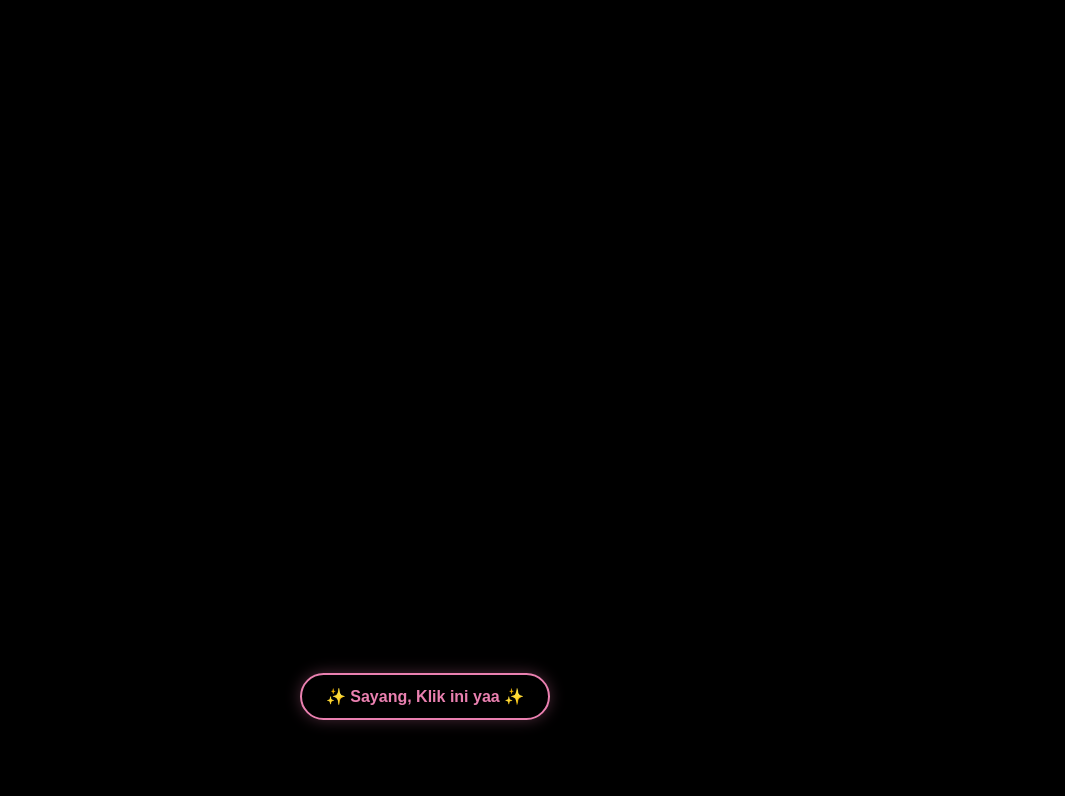
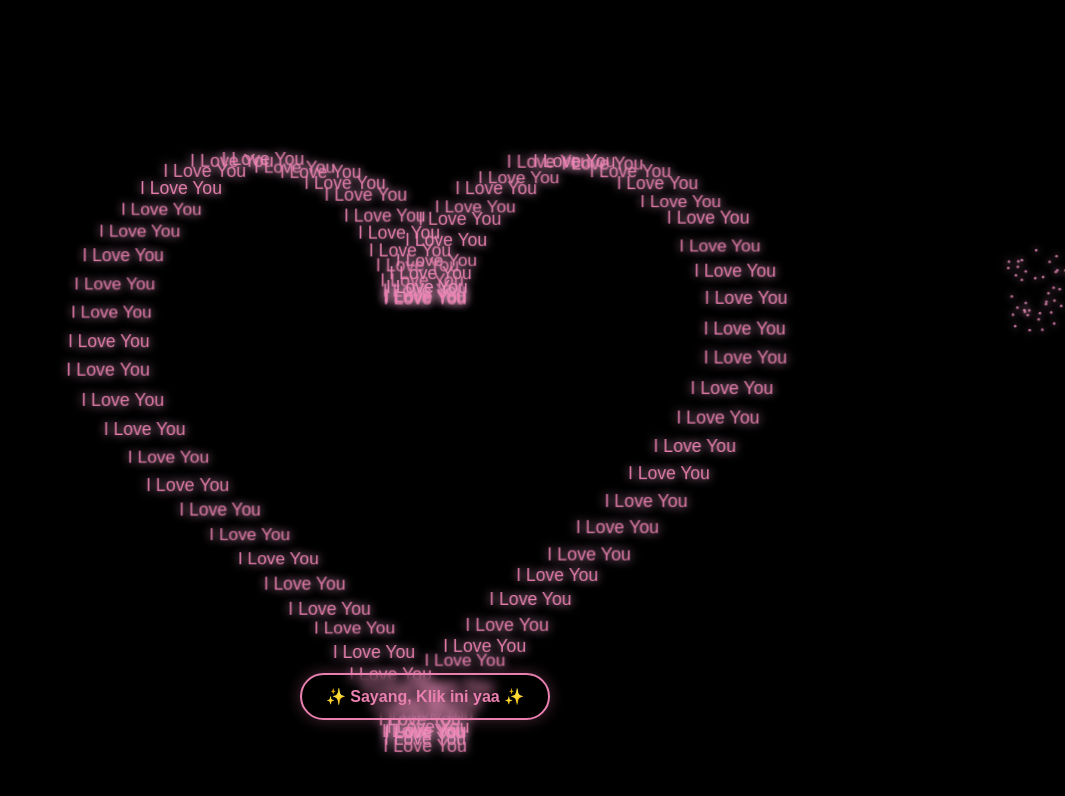
Before and after one commit to CindiAuliaSiregar/untuk-akmal, a plain HTML site: page index.html in a window 1280 px wide. Shown: the whole page, without its empty margins (215-1280 px from the left). Drawn offline with Linux system fonts and the light colour scheme; animation ran at ten frames a second.

Commit message:
Add files via upload

```diff
--- a/index.html
+++ b/index.html
@@ -5,146 +5,142 @@
     <meta name="viewport" content="width=device-width, initial-scale=1.0">
     <title>For You</title>
 
-    /* --- RESPONSIVE DESIGN UNTUK HP --- */
-        /* Kode di bawah ini hanya akan aktif jika web dibuka di layar sempit (kurang dari 600px) */
+    <style>
+        /* --- STYLING DASAR --- */
+        body {
+            /* Menghapus spasi default di pinggir layar */
+            margin: 0;
+            /* Latar belakang hitam pekat */
+            background-color: #000;
+            /* Menggunakan Flexbox untuk memposisikan elemen di tengah layar */
+            display: flex;
+            flex-direction: column;
+            justify-content: center;
+            align-items: center;
+            /* Tinggi layar 100% dari perangkat */
+            height: 100vh;
+            /* Menyembunyikan elemen yang meluber keluar layar (mencegah scroll) */
+            overflow: hidden;
+            /* Memberikan efek kedalaman/perspektif 3D pada halaman */
+            perspective: 1000px;
+            /* Mengatur jenis font dasar */
+            font-family: 'Arial', sans-serif;
+        }
+
+        /* --- STYLING WADAH HATI --- */
+        .container {
+            /* Posisinya relatif terhadap dokumen */
+            position: relative;
+            /* Memastikan anak elemen (partikel teks) mempertahankan efek 3D mereka */
+            transform-style: preserve-3d;
+            /* Z-index 10 agar berada di atas kembang api, tapi di bawah tombol */
+            z-index: 10;
+        }
+
+        /* --- STYLING PARTIKEL TEKS --- */
+        .ui_love_word {
+            /* Warna font pink */
+            color: #ea80b0;
+            /* Posisinya absolut agar bisa ditumpuk dan dimanipulasi posisinya */
+            position: absolute;
+            /* Memberikan efek bayangan menyala (glow) warna pink muda */
+            text-shadow: 0 0 10px #ffb3d9;
+            /* Mencegah teks terpotong ke baris baru */
+            white-space: nowrap;
+            opacity: 1;
+            /* Transisi halus saat ukuran font berubah (misal saat diputar dari landscape ke portrait) */
+            transition: font-size 0.5s ease;
+        }
+
+        /* --- STYLING AREA TOMBOL --- */
+        .btn-container {
+            /* Posisinya absolut di bagian bawah layar */
+            position: absolute;
+            bottom: 10%; /* Jarak 10% dari bawah */
+            /* Z-index 20 agar selalu ada di lapisan teratas (selalu bisa diklik) */
+            z-index: 20;
+            /* Lebar penuh agar tombol bisa dipusatkan */
+            width: 100%;
+            display: flex;
+            justify-content: center;
+        }
+
+        button {
+            /* Tombol tembus pandang */
+            background-color: transparent;
+            /* Teks warna pink */
+            color: #ea80b0;
+            /* Garis pinggir warna pink */
+            border: 2px solid #ea80b0;
+            /* Jarak teks ke garis pinggir (atas-bawah 12px, kiri-kanan 24px) */
+            padding: 12px 24px;
+            font-size: 1rem;
+            font-weight: bold;
+            /* Membuat pinggiran tombol bulat */
+            border-radius: 30px;
+            /* Ubah kursor jadi tangan saat disorot */
+            cursor: pointer;
+            /* Bayangan bercahaya warna pink */
+            box-shadow: 0 0 15px rgba(234, 128, 176, 0.3);
+            /* Transisi halus untuk semua perubahan (saat di-hover) */
+            transition: all 0.3s ease;
+            /* Memberi efek blur pada background yang ada di balik tombol */
+            backdrop-filter: blur(5px);
+        }
+
+        /* Efek saat tombol disorot (hover) */
+        button:hover {
+            /* Warna tombol jadi pink penuh */
+            background-color: #ea80b0;
+            /* Teks jadi hitam */
+            color: #000;
+            /* Bayangan makin terang */
+            box-shadow: 0 0 20px #ffb3d9;
+            /* Tombol sedikit membesar */
+            transform: scale(1.05);
+        }
+
+        /* --- OPTIMALISASI MOBILE (MEDIA QUERY) --- */
+        /* Perintah ini hanya dieksekusi JIKA lebar layar kurang dari 600px (layar HP) */
         @media (max-width: 600px) {
             .btn-container {
-                /* Menaikkan tombol sedikit ke atas agar tidak tertutup sistem navigasi HP */
+                /* Tombol dinaikkan agar tidak terhalang menu navigasi bawah di HP modern */
                 bottom: 15%;
             }
             button {
-                /* Mengecilkan ukuran tombol di HP */
+                /* Ukuran tombol dikecilkan agar pas di HP */
                 font-size: 0.85rem;
-                padding: 10px 18px;
+                padding: 10px 20px;
             }
         }
 
-    <style>
-        /* Desain dasar untuk seluruh halaman web (body) */
-        body {
-            /* Menghilangkan jarak (margin) putih di pinggir layar */
-            margin: 0;
-            /* Mengubah warna latar belakang menjadi hitam pekat */
-            background-color: #000;
-            /* Menggunakan Flexbox agar elemen mudah diatur posisinya */
-            display: flex;
-            /* Menyusun elemen dari atas ke bawah */
-            flex-direction: column;
-            /* Memposisikan konten pas di tengah layar secara vertikal */
-            justify-content: center;
-            /* Memposisikan konten pas di tengah layar secara horizontal */
-            align-items: center;
-            /* Menyesuaikan tinggi halaman dengan tinggi layar penuh (100 Viewport Height) */
-            height: 100vh;
-            /* Menyembunyikan apa pun yang keluar dari batas layar (mencegah scroll bar) */
-            overflow: hidden;
-            /* Memberikan efek kedalaman 3D sebesar 1000 pixel */
-            perspective: 1000px;
-            /* Mengatur jenis huruf/font standar */
-            font-family: 'Arial', sans-serif;
-        }
-
-        /* Wadah untuk bentuk hati */
-        .container {
-            /* Posisinya diatur relatif terhadap body */
-            position: relative;
-            /* Memastikan partikel di dalamnya tetap menjaga efek 3D mereka */
-            transform-style: preserve-3d;
-            /* Layer index 10 agar berada di atas kembang api, tapi di bawah tombol */
-            z-index: 10;
-        }
-
-        /* Desain untuk masing-masing teks (I Love You / Nama Akmal) */
-        .ui_love_word {
-            /* Warna teks pink cerah */
-            color: #ea80b0;
-            /* Posisi absolut agar bisa ditumpuk dan digerakkan dengan bebas */
-            position: absolute;
-            /* Memberikan efek bersinar (glowing) berwarna pink muda di belakang teks */
-            text-shadow: 0 0 10px #ffb3d9;
-            /* Mencegah teks turun ke baris baru (dipaksa sebaris) */
-            white-space: nowrap;
-            /* Tingkat transparansi 1 (terlihat sepenuhnya/tidak transparan) */
-            opacity: 1;
-        }
-
-        /* Wadah khusus untuk area tombol di bawah */
-        .btn-container {
-            /* Posisinya absolut menempel di bawah */
-            position: absolute;
-            /* Berjarak 10% dari layar bagian bawah */
-            bottom: 10%;
-            /* Layer index 20, paling atas agar selalu bisa diklik */
-            z-index: 20;
-        }
-
-        /* Desain untuk Tombol */
-        button {
-            /* Warna latar belakang tombol transparan */
-            background-color: transparent;
-            /* Warna teks tombol pink */
-            color: #ea80b0;
-            /* Garis pinggir tombol tebal 2px warna pink */
-            border: 2px solid #ea80b0;
-            /* Jarak antara teks dan garis pinggir tombol (atas-bawah 12px, kiri-kanan 24px) */
-            padding: 12px 24px;
-            /* Ukuran huruf tombol */
-            font-size: 1rem;
-            /* Menebalkan huruf tombol */
-            font-weight: bold;
-            /* Membuat ujung-ujung tombol menjadi bulat/melengkung */
-            border-radius: 30px;
-            /* Mengubah kursor panah menjadi ikon jari saat disorot */
-            cursor: pointer;
-            /* Efek bayangan luar tombol warna pink transparan */
-            box-shadow: 0 0 15px rgba(234, 128, 176, 0.3);
-            /* Transisi halus saat tombol disentuh (durasi 0.3 detik) */
-            transition: all 0.3s ease;
-            /* Memberi efek buram (blur) pada background yang ada tepat di belakang tombol */
-            backdrop-filter: blur(5px);
-        }
-
-        /* Perubahan saat tombol disorot oleh mouse / ditahan di HP (Hover) */
-        button:hover {
-            /* Background tombol berubah jadi pink pekat */
-            background-color: #ea80b0;
-            /* Teks tombol berubah jadi hitam */
-            color: #000;
-            /* Bayangannya makin terang */
-            box-shadow: 0 0 20px #ffb3d9;
-            /* Tombol sedikit membesar (skala 1.05) */
-            transform: scale(1.05);
-        }
-
-        /* Wadah khusus untuk kembang api */
+        /* --- STYLING WADAH KEMBANG API --- */
         #fireworks-container {
-            /* Menempel ke sudut kiri atas layar */
+            /* Posisinya tetap di pojok kiri atas, mengambil seluruh layar */
             position: absolute;
             top: 0; left: 0;
-            /* Mengambil lebar 100% dan tinggi 100% layar */
             width: 100vw; height: 100vh;
-            /* Layer index 1, paling belakang (di belakang hati) */
+            /* Berada di lapisan paling belakang */
             z-index: 1;
-            /* Mengabaikan klik, sehingga kalau kita klik di area ini, klik tembus ke tombol */
+            /* Klik tidak akan berefek pada wadah ini (agar tidak memblokir tombol) */
             pointer-events: none;
         }
 
-        /* Desain untuk satu butir/percikan kembang api */
+        /* --- STYLING PERCIKAN KEMBANG API --- */
         .spark {
             position: absolute;
-            /* Ukuran percikan sangat kecil (4x4 pixel) */
+            /* Ukuran butiran sangat kecil */
             width: 4px; height: 4px;
-            /* Dibuat menjadi bulat sempurna */
-            border-radius: 50%;
-            /* Menjalankan animasi bernama 'explode' selama 1.5 detik */
+            border-radius: 50%; /* Bulat sempurna */
+            /* Panggil animasi 'explode' berdurasi 1.5 detik, dan biarkan di kondisi terakhir (forwards) */
             animation: explode 1.5s ease-out forwards;
         }
 
-        /* Rumus Animasi pergerakan Kembang Api */
+        /* Keyframes Animasi Ledakan */
         @keyframes explode {
-            /* Frame awal (0%): Skala normal (1), posisi diam di tengah (0,0), terlihat jelas (opacity 1) */
+            /* Awal ledakan: skala normal (1), posisi (0,0), terlihat jelas (opacity 1) */
             0% { transform: scale(1) translate(0,0); opacity: 1; }
-            /* Frame akhir (100%): Skala menyusut hilang (0), melesat ke arah dx dan dy, memudar (opacity 0) */
+            /* Akhir ledakan: skala mengecil jadi 0, bergerak ke arah vektor dx dan dy, dan menghilang (opacity 0) */
             100% { transform: scale(0) translate(var(--dx), var(--dy)); opacity: 0; }
         }
     </style>
@@ -160,156 +156,167 @@
     </div>
 
     <script>
-        // Mengambil elemen HTML dari atas dan menyimpannya ke variabel JS
+        // Tangkap elemen-elemen HTML dan simpan dalam variabel
         const container = document.getElementById('heart-container');
         const toggleBtn = document.getElementById('toggleBtn');
         const fwContainer = document.getElementById('fireworks-container');
 
-        // Variabel pelacak status: apakah sedang menampilkan nama (true) atau I Love You (false)?
+        // Status: false berarti tulisan "I Love You", true berarti tulisan panjang
         let isName = false;
-        // Menyimpan teks standar
+        // Definisi Teks
         const text1 = "I Love You";
-        // Menyimpan teks nama
         const text2 = "Muhammad Akmal Fadilah NGESELIN WLEE!!!";
 
-        // Membuat Array (daftar) kosong untuk menyimpan data posisi tiap huruf/teks
+        // Array untuk menyimpan data setiap partikel (elemen HTML dan parameternya)
         let particlesData = [];
-        // Variabel untuk menyimpan ID Animasi (digunakan untuk menghentikan animasi nanti)
+        // Variabel untuk mengontrol perulangan animasi
         let animationFrameId;
 
-        // --- FUNGSI UNTUK MEMBUAT BENTUK HATI ---
+        // FUNGSI: Membuat struktur HTML partikel hati
         function createHeart() {
-            // Bersihkan isi wadah hati (reset ulang)
+            // Bersihkan wadah agar tidak tumpang tindih dengan yang lama
             container.innerHTML = '';
-            // Kosongkan memori data posisi
+            // Kosongkan memori partikel
             particlesData = [];
 
-            // JUMLAH TEKS DIKURANGI DARI 300 MENJADI 45 AGAR TIDAK TERLALU RAPAT
-            const numParticles = 80;
+            // DETEKSI MOBILE: Cek apakah lebar layar kurang dari 600px
+            const isMobile = window.innerWidth < 600;
+            // Jika di HP, jumlah partikel dikurangi jadi 60 agar tidak berat. Jika di Laptop, 80 partikel.
+            const numParticles = isMobile ? 60 : 80;
 
-            // Melakukan perulangan sebanyak 45 kali untuk membuat 45 teks
+            // Ulangi pembuatan teks sebanyak jumlah partikel yang ditentukan
             for (let i = 0; i < numParticles; i++) {
-                // Menghitung titik sudut awal 't' untuk setiap teks secara merata di sepanjang jalur hati
+                // Hitung sudut penempatan awal untuk setiap teks agar membentuk lingkaran penuh
                 let t = Math.PI * 2 * (i / numParticles);
-                // Menentukan ketebalan 3D secara acak (maju-mundur)
+                // Beri nilai kedalaman (sumbu Z) secara acak untuk efek 3D (maju/mundur)
                 let z = (Math.random() - 0.5) * 40;
 
-                // Membuat tag HTML <div> baru
-                let // Mendeteksi apakah ini layar HP
-                let isMobile = window.innerWidth < 600;
-                // Menyesuaikan ukuran font agar lebih kecil di HP dan pas di laptop
-                if (isName) {
-                    el.style.fontSize = isMobile ? "0.4rem" : "0.7rem";
+                // Buat tag <div> baru untuk satu kalimat
+                let el = document.createElement('div');
+                el.className = 'ui_love_word';
+                // Masukkan teks sesuai status saat ini
+                el.innerText = isName ? text2 : text1;
+
+                // SKALA FONT DINAMIS
+                if (isMobile) {
+                    // Jika layar HP: teks panjang ukurannya 0.45rem, teks pendek 0.85rem
+                    el.style.fontSize = isName ? "0.45rem" : "0.85rem";
                 } else {
-                    el.style.fontSize = isMobile ? "0.6rem" : "1.0rem";
-                }el = document.createElement('div');
-                // Memberikan kelas CSS ke <div> tersebut
-                el.className = 'ui_love_word';
-                // Menentukan isi teks (Jika isName true = Nama Akmal, jika false = I Love You)
-                el.innerText = isName ? text2 : text1;
-                // Membedakan ukuran font. Jika nama (panjang) fontnya 0.8rem, jika I love You (pendek) 1.3rem
-                el.style.fontSize = isName ? "0.5rem" : "1.0rem";
+                    // Jika layar Laptop: teks panjang ukurannya 0.55rem, teks pendek 1.1rem
+                    el.style.fontSize = isName ? "0.55rem" : "1.1rem";
+                }
 
-                // Memasukkan <div> yang sudah jadi ke dalam wadah HTML
+                // Masukkan <div> kalimat tersebut ke dalam wadah HTML
                 container.appendChild(el);
-
-                // Menyimpan elemen beserta data matematikanya ke dalam memori Array agar bisa digerakkan
+                // Simpan elemen HTML, nilai sudut (t), dan kedalaman (z) ke dalam memori
                 particlesData.push({ el, t, z });
             }
         }
 
-        // --- FUNGSI UNTUK MENGGERAKKAN TEKS MENGALIR ---
+        // FUNGSI: Menganimasi/menggerakkan partikel teks mengikuti jalur hati
         function animateHeart() {
-            // Memeriksa satu per satu dari 45 data teks yang tersimpan
+            // Cek lagi apakah layar HP
+            const isMobile = window.innerWidth < 600;
+
+            // Loop melalui setiap partikel yang tersimpan
             particlesData.forEach(p => {
-                // INI KUNCI ANIMASINYA: Menambah nilai sudut 't' setiap detik.
-                // Semakin besar ditambah (misal 0.01), semakin cepat dia berputar. 0.003 cukup pelan.
+                // Tambahkan nilai t (sudut) setiap frame. Ini yang membuat teks terlihat mengalir/berjalan
                 p.t += 0.002;
 
-                // Menghitung ulang kordinat X (kanan-kiri) menggunakan rumus matematika parameterik Hati
+                // RUMUS MATEMATIKA PARAMETRIK HATI
+                // Hitung koordinat sumbu X
                 let x = 16 * Math.pow(Math.sin(p.t), 3);
-                // Menghitung ulang kordinat Y (atas-bawah) menggunakan rumus matematika parameterik Hati
+                // Hitung koordinat sumbu Y
                 let y = -(13 * Math.cos(p.t) - 5 * Math.cos(2*p.t) - 2 * Math.cos(3*p.t) - Math.cos(4*p.t));
 
-                // Rumus asli menghasilkan bentuk yang terlalu kecil, kita perbesar (scale up) 18 kali lipat
-              let scale = window.innerWidth < 600 ? 10 : 20;
+                // SKALA UKURAN HATI DINAMIS
+                // Jika di HP, perbesar rumus sebanyak 11x (agar tidak meluber). Jika di Laptop, perbesar 20x.
+                let scale = isMobile ? 11 : 20;
                 x *= scale;
                 y *= scale;
 
-                // Menerapkan posisi X dan Y yang sudah dihitung ke elemen teks di layar
-                p.el.style.transform = `translate(-50%, -25%) translate3d(${x}px, ${y}px, ${p.z}px)`;
+                // Terapkan koordinat yang sudah dihitung (ditambah koordinat Z dari memori) ke elemen HTML di layar
+                p.el.style.transform = `translate(-50%, -50%) translate3d(${x}px, ${y}px, ${p.z}px)`;
             });
 
-            // Meminta browser untuk memanggil fungsi animateHeart ini lagi secara terus menerus (looping animasi)
+            // Perintahkan browser untuk terus memanggil fungsi ini (membuat animasi berkelanjutan)
             animationFrameId = requestAnimationFrame(animateHeart);
         }
 
-        // --- FUNGSI UNTUK MENEMBAKKAN KEMBANG API ---
+        // FUNGSI: Menembakkan kembang api
         function shootFirework() {
-            // Menentukan posisi tengah ledakan secara acak di layar X (lebar)
+            // Tentukan koordinat tengah ledakan secara acak di area layar
             let cx = Math.random() * window.innerWidth;
-            // Menentukan posisi tengah ledakan secara acak di layar Y (tinggi)
             let cy = Math.random() * window.innerHeight;
 
-            // Menyediakan pilihan warna kembang api (Nuansa Pink dan Putih)
+            // Daftar warna kembang api
             const colors = ['#ffb3d9', '#ea80b0', '#ffffff', '#ff99cc'];
-            // Mengambil satu warna secara acak dari pilihan di atas
+            // Pilih satu warna acak
             let color = colors[Math.floor(Math.random() * colors.length)];
 
-            // Melakukan perulangan 40 kali untuk membuat 40 butir percikan dalam satu ledakan
-            for(let i = 0; i < 50; i++) {
-                // Membuat elemen <div> baru untuk satu butir percikan
+            // Buat 40 percikan untuk satu ledakan
+            for(let i = 0; i < 40; i++) {
+                // Buat <div> untuk satu percikan
                 let spark = document.createElement('div');
-                spark.className = 'spark'; // Menyambungkan ke CSS .spark
-                spark.style.background = color; // Memberi warna
-                // Memberi efek menyala pada percikan
-                spark.style.boxShadow = `0 0 10px ${color}, 0 0 20px #fff`;
+                spark.className = 'spark';
+                spark.style.background = color; // Terapkan warna
+                spark.style.boxShadow = `0 0 10px ${color}, 0 0 20px #fff`; // Terapkan bayangan glow
 
-                // Menentukan arah lontaran percikan secara acak (360 derajat)
+                // Tentukan arah lontaran percikan secara acak (sudut 360 derajat)
                 let angle = Math.random() * Math.PI * 2;
-                // Menentukan sejauh apa percikan melontar (antara 50 sampai 200 piksel)
+                // Tentukan jauhnya lontaran secara acak
                 let distance = Math.random() * 150 + 50;
 
-                // Menempatkan titik awal percikan di koordinat pusat ledakan (cx, cy)
+                // Posisikan percikan tepat di titik pusat ledakan
                 spark.style.left = cx + 'px';
                 spark.style.top = cy + 'px';
-                // Menghitung vektor kecepatan lontaran X (dx) menggunakan cosinus
+                // Hitung vektor pergerakan sumbu X dan Y berdasarkan sudut dan jarak lontaran
                 spark.style.setProperty('--dx', Math.cos(angle) * distance + 'px');
-                // Menghitung vektor kecepatan lontaran Y (dy) menggunakan sinus
                 spark.style.setProperty('--dy', Math.sin(angle) * distance + 'px');
 
-                // Memasukkan percikan tersebut ke layar
+                // Masukkan percikan ke layar
                 fwContainer.appendChild(spark);
 
-                // Menghapus butiran kembang api tersebut dari HTML setelah 1.5 detik (1500ms)
-                // Ini penting agar browser tidak lag/lemot karena kebanyakan data.
+                // Hapus percikan dari layar setelah animasi selesai (1.5 detik) agar tidak membebani memori HP
                 setTimeout(() => spark.remove(), 1500);
             }
         }
 
-        // --- MENJALANKAN PROGRAM SAAT PERTAMA KALI DIBUKA ---
-        // Panggil fungsi pembuat hati
+        // --- INISIALISASI AWAL ---
+        // Panggil fungsi untuk mencetak partikel awal
         createHeart();
-        // Mulai jalankan perputaran Hati
+        // Mulai animasi pergerakan
         animateHeart();
-        // Memicu kembang api untuk meledak otomatis secara berulang-ulang setiap 0.6 detik (600ms)
-        setInterval(shootFirework, 700);
 
-        // --- LOGIKA KETIKA TOMBOL DIKLIK ---
-        // Mendengarkan/menunggu aksi klik (addEventListener) dari toggleBtn
+        // Panggil fungsi kembang api secara berkala (setiap 0.8 detik atau 800ms)
+        setInterval(shootFirework, 800);
+
+        // --- PENDENGAR ROTASI LAYAR ---
+        // Listener ini dipanggil otomatis jika pengguna memutar HP atau merubah ukuran jendela browser
+        window.addEventListener('resize', () => {
+            // Hentikan animasi sementara
+            cancelAnimationFrame(animationFrameId);
+            // Hitung dan buat ulang partikel berdasarkan ukuran layar yang baru
+            createHeart();
+            // Lanjutkan animasi
+            animateHeart();
+        });
+
+        // --- PENDENGAR KLIK TOMBOL ---
+        // Dijalankan saat tombol ditekan
         toggleBtn.addEventListener('click', () => {
-            // Membalikkan status: jika sebelumnya false (I Love You), jadi true (Nama Akmal). Begitu pula sebaliknya.
+            // Ubah status (dari teks 1 ke teks 2, atau sebaliknya)
             isName = !isName;
 
-            // Hentikan animasi perputaran teks yang lama agar tidak saling tumpang tindih
+            // Hentikan animasi agar tidak bentrok
             cancelAnimationFrame(animationFrameId);
 
-            // Buat ulang struktur hatinya dengan teks yang baru
+            // Buat ulang partikel dengan teks yang baru dipilih
             createHeart();
-            // Putar kembali animasinya
+            // Lanjutkan animasi pergerakan
             animateHeart();
 
-            // Ubah tulisan yang ada di dalam tombol tersebut sesuai kondisinya
+            // Ganti tulisan di dalam tombol sesuai status
             toggleBtn.innerText = isName ? "GA JADI! Ngeselin Pokoknya!!!" : "✨ I Miss You ✨";
         });
     </script>
```
